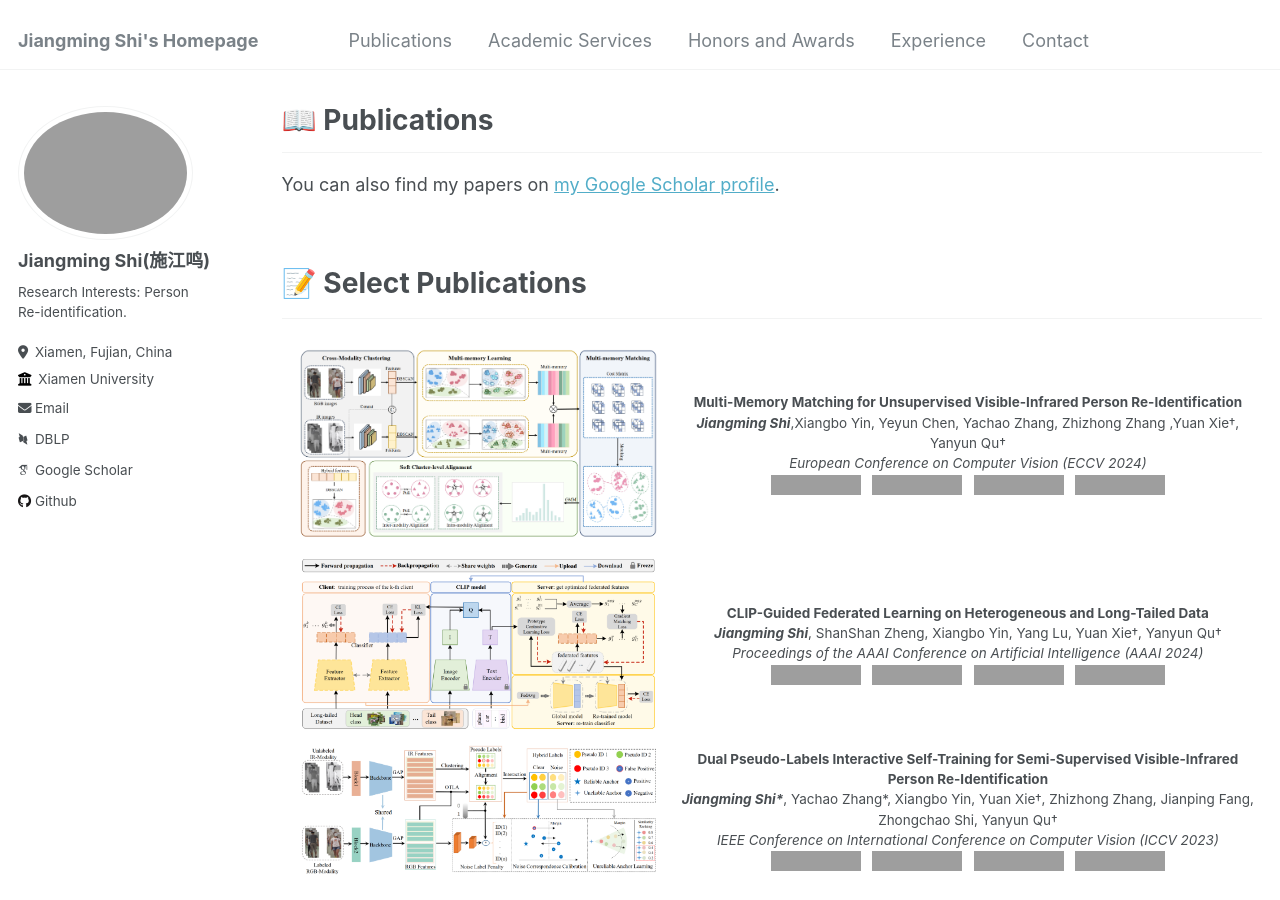
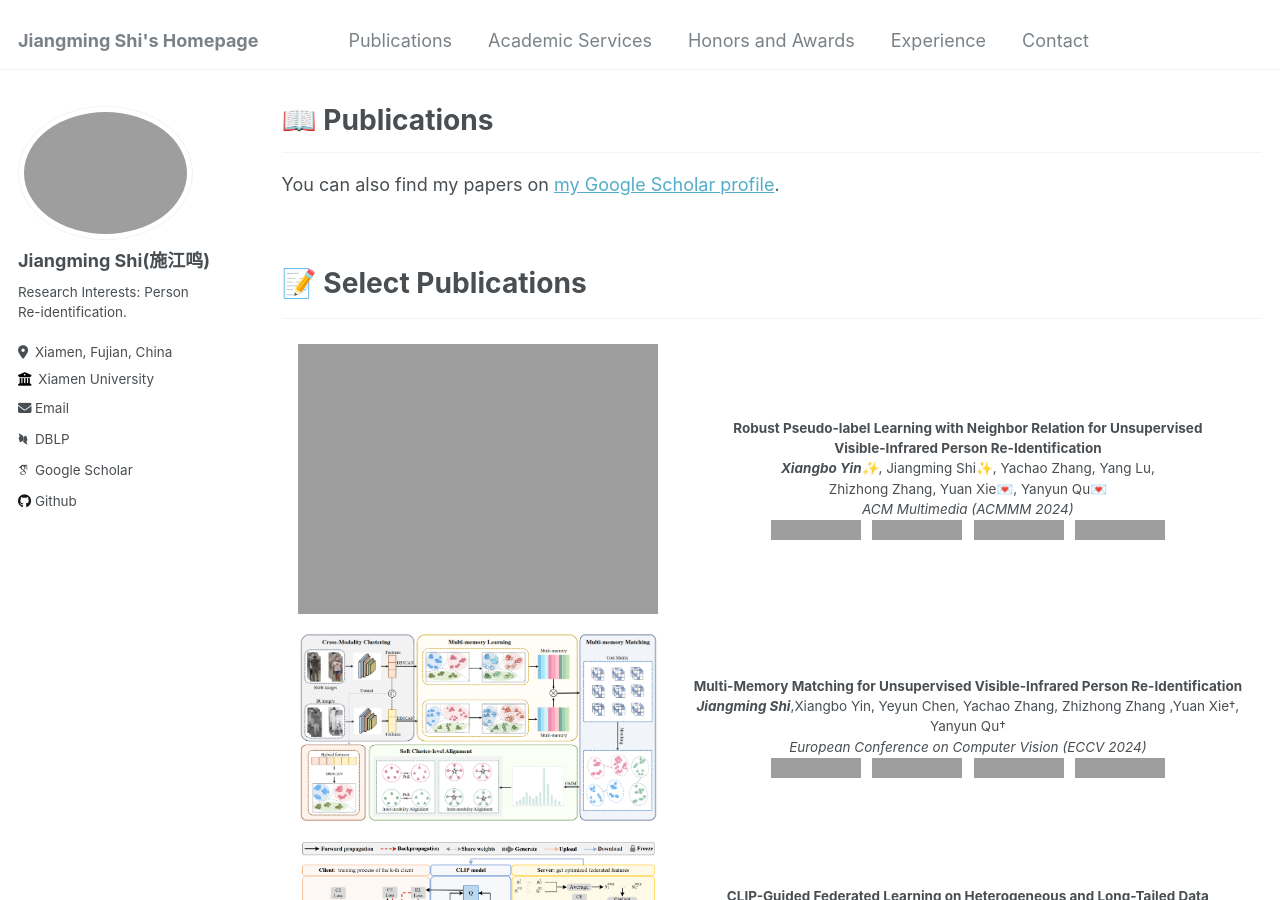
Before and after one commit to shijiangming1/shijiangming1.github.io, a Jekyll site: the page built from _pages/publications.md, in a window 1280 px wide and 900 px high. Built offline with Jekyll 4.4.1, drawn with Linux system fonts in a browser that asks for light colours; some web fonts are replaced; grey boxes are pictures that could not be loaded.

Commit message:
Update publications.md

```diff
--- a/_pages/publications.md
+++ b/_pages/publications.md
@@ -26,6 +26,27 @@ table, th, td {
 <font face="helvetica, ariel, &#39;sans serif&#39;">
         <table cellspacing="0" cellpadding="0" class="noBorder" style="text-align:center">
             <tbody>
+
+              <tr>
+                <td class="noBorder" width="40%">
+                  <img width="360" src="{{ base_path }}/images/RPNR.png" alt="RPNR" style="border:0px">
+                </td>
+                <td>
+                  <b>Robust Pseudo-label Learning with Neighbor Relation for Unsupervised</b> <br>
+                  <b>Visible-Infrared Person Re-Identification</b>
+                  <br>
+                  <b><i>Xiangbo Yin&#10024;</i></b>, Jiangming Shi&#10024;, Yachao Zhang, Yang Lu, <br>
+                  Zhizhong Zhang, Yuan Xie&#128140;, Yanyun Qu&#128140;
+                  <br>
+                  <em> ACM Multimedia (ACMMM 2024)</em>
+                  <br>
+                  <a href="https://arxiv.org/pdf/2405.05613"><img src="https://img.shields.io/badge/-Paper-blue?logo=microsoftpowerpoint&logoColor=B7472A&labelColor=white&color=F5F5F5&style=flat" alt="paper"></a>&nbsp;&nbsp;
+                  <a href="https://scholar.google.com/citations?view_op=view_citation&hl=zh-CN&user=H1rqfM4AAAAJ&citation_for_view=H1rqfM4AAAAJ:qjMakFHDy7sC"><img src="https://img.shields.io/badge/dynamic/json?logo=Google%20Scholar&url=https%3A%2F%2Fcdn.jsdelivr.net%2Fgh%2FXiangboYin%2Fxiangboyin.github.io%40google-scholar-stats%2Fgs_data.json&query=$[%27publications%27][%27H1rqfM4AAAAJ:qjMakFHDy7sC%27][%27num_citations%27]&labelColor=f6f6f6&color=9cf&style=flat&label=Citations" alt="Citations"></a>&nbsp;&nbsp;
+                  <a href="https://github.com/XiangboYin/RPNR"><img src="https://img.shields.io/github/stars/XiangboYin/RPNR?style=social" alt="GitHub Stars"></a>&nbsp;&nbsp;
+                  <a href="{{ base_path }}/ciations/RPNR.md"><img src="https://img.shields.io/badge/-BibTeX-blue?labelColor=white&color=F5F5F5&logo=latex&logoColor=008080" alt="BibTeX"></a>
+                </td>
+              </tr>
+
               <tr>
                 <td class="noBorder" width="40%">
                     <img width="360" src="{{ base_path }}/images/MMM.png" alt="MMM" style="border:0px">
```
